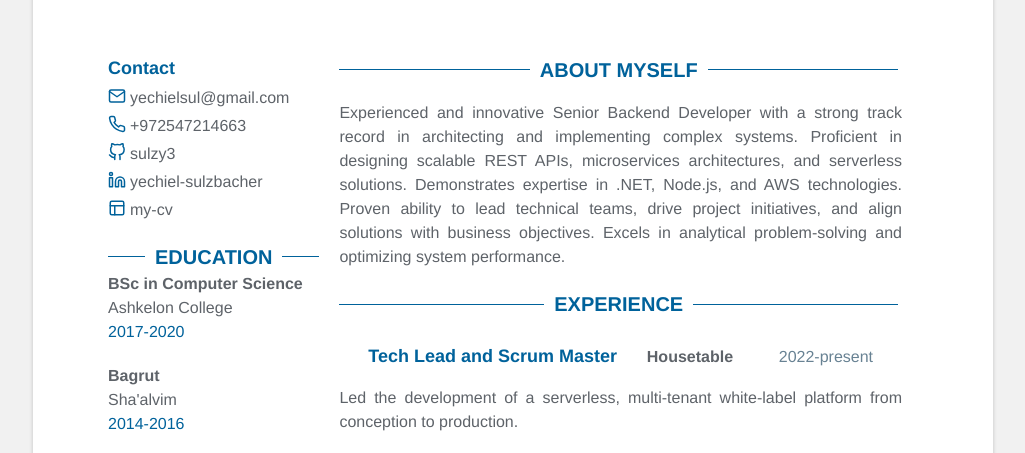
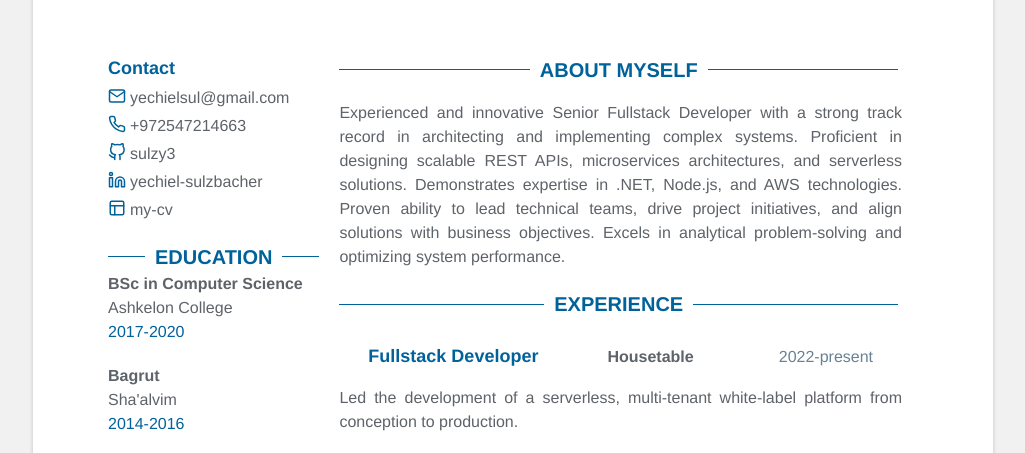
Before and after one commit to chaniheller97/my-cv, a Jekyll site: the page built from index.html, in a window 1280 px wide. Shown: the part 171-624 px from the top of the page, without its empty margins (127-1152 px from the left). Built offline with Jekyll 4.4.1, drawn with Linux system fonts in a browser that asks for light colours.

Commit message:
Update data.yml

```diff
--- a/_data/data.yml
+++ b/_data/data.yml
@@ -56,10 +56,10 @@ skills:
 
 # Profile
 profile: |
-   Experienced and innovative Senior Backend Developer with a strong track record in architecting and implementing complex systems. Proficient in designing scalable REST APIs, microservices architectures, and serverless solutions. Demonstrates expertise in .NET, Node.js, and AWS technologies. Proven ability to lead technical teams, drive project initiatives, and align solutions with business objectives. Excels in analytical problem-solving and optimizing system performance.
+   Experienced and innovative Senior Fullstack Developer with a strong track record in architecting and implementing complex systems. Proficient in designing scalable REST APIs, microservices architectures, and serverless solutions. Demonstrates expertise in .NET, Node.js, and AWS technologies. Proven ability to lead technical teams, drive project initiatives, and align solutions with business objectives. Excels in analytical problem-solving and optimizing system performance.
 # Experience
 experience:
-  - role: Tech Lead and Scrum Master
+  - role: Fullstack Developer
     time: 2022-present
     company: Housetable
     summary: Led the development of a serverless, multi-tenant white-label platform from conception to production.
```
